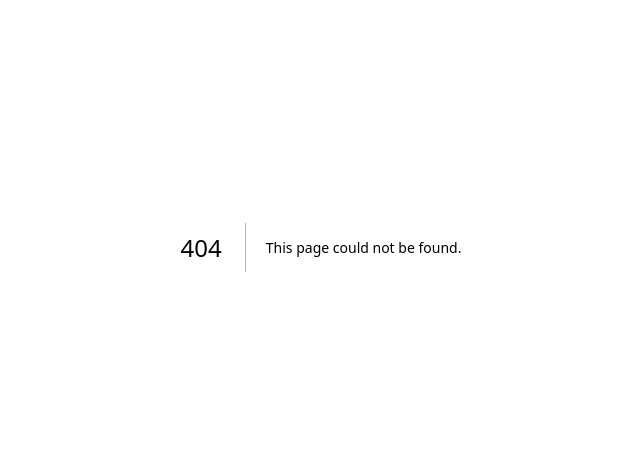
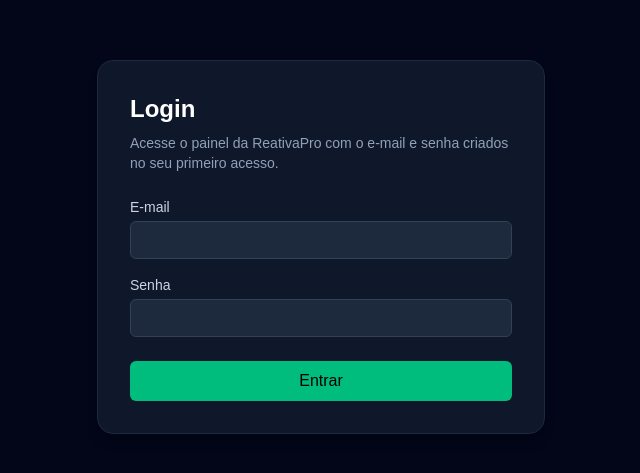
Before and after one commit to ReativaPro/reativapro, a Next.js app: page /login in a window 1280 px wide. Before the commit this address had no page. Shown: the part 153-626 px from the top of the page, without its empty margins (319-959 px from the left). Built offline with nearby package versions, Linux system fonts and the light colour scheme; no server answers.

Commit message:
cria login, dashboard e supabase client no front

```diff
--- /dev/null
+++ b/app/dashboard/page.tsx
@@ -0,0 +1,81 @@
+"use client"
+
+import { useEffect, useState } from "react"
+import { useRouter } from "next/navigation"
+import { supabase } from "@/lib/supabaseClient"
+
+export default function DashboardPage() {
+  const router = useRouter()
+  const [loading, setLoading] = useState(true)
+  const [userEmail, setUserEmail] = useState<string | null>(null)
+
+  useEffect(() => {
+    async function loadUser() {
+      const {
+        data: { user },
+      } = await supabase.auth.getUser()
+
+      if (!user) {
+        // Não logado → manda pro login
+        router.replace("/login")
+        return
+      }
+
+      setUserEmail(user.email ?? null)
+      setLoading(false)
+    }
+
+    loadUser()
+  }, [router])
+
+  async function handleLogout() {
+    await supabase.auth.signOut()
+    router.push("/login")
+  }
+
+  if (loading) {
+    return (
+      <div className="min-h-screen flex items-center justify-center bg-slate-950 text-slate-200">
+        Carregando painel...
+      </div>
+    )
+  }
+
+  return (
+    <div className="min-h-screen bg-slate-950 text-slate-100 flex flex-col">
+      <header className="w-full border-b border-slate-800 px-6 py-4 flex items-center justify-between">
+        <h1 className="text-lg font-semibold">ReativaPro — Painel</h1>
+        <div className="flex items-center gap-3 text-sm">
+          {userEmail && <span className="text-slate-400">{userEmail}</span>}
+          <button
+            onClick={handleLogout}
+            className="px-3 py-1 rounded-md bg-slate-800 hover:bg-slate-700 text-xs"
+          >
+            Sair
+          </button>
+        </div>
+      </header>
+
+      <main className="flex-1 px-6 py-6">
+        <h2 className="text-xl font-semibold mb-2">Bem-vindo ao ReativaPro</h2>
+        <p className="text-slate-400 mb-4 text-sm">
+          Aqui é onde você vai ver seus clientes, conversas analisadas e
+          oportunidades de recuperação. Por enquanto, este é só o esqueleto
+          inicial do painel.
+        </p>
+
+        <div className="border border-slate-800 rounded-xl p-4 bg-slate-900/40">
+          <p className="text-sm text-slate-300">
+            Próximos módulos que vamos colocar aqui:
+          </p>
+          <ul className="text-sm text-slate-400 mt-2 list-disc pl-5 space-y-1">
+            <li>Lista de leads com cores (verde/amarelo/vermelho/cinza)</li>
+            <li>Mensagens prontas para recuperar cada tipo de cliente</li>
+            <li>Indicador de quem realmente quis comprar</li>
+            <li>Módulo de Análise de Conversas (Camada 8)</li>
+          </ul>
+        </div>
+      </main>
+    </div>
+  )
+}
--- /dev/null
+++ b/app/login/page.tsx
@@ -0,0 +1,107 @@
+"use client"
+
+import { useState } from "react"
+import { useRouter } from "next/navigation"
+import { supabase } from "@/lib/supabaseClient"
+
+export default function LoginPage() {
+  const router = useRouter()
+
+  const [email, setEmail] = useState("")
+  const [password, setPassword] = useState("")
+  const [loading, setLoading] = useState(false)
+  const [error, setError] = useState<string | null>(null)
+
+  async function handleSubmit(e: React.FormEvent) {
+    e.preventDefault()
+    setError(null)
+
+    if (!email || !password) {
+      setError("Preencha e-mail e senha.")
+      return
+    }
+
+    try {
+      setLoading(true)
+
+      const { data, error } = await supabase.auth.signInWithPassword({
+        email,
+        password,
+      })
+
+      if (error) {
+        // Tratamento de erros comuns
+        if (error.message.toLowerCase().includes("invalid login credentials")) {
+          setError("E-mail ou senha inválidos.")
+        } else {
+          console.error("Erro no login:", error)
+          setError("Não foi possível entrar. Tente novamente.")
+        }
+        return
+      }
+
+      if (!data.session) {
+        setError("Sessão não criada. Tente novamente.")
+        return
+      }
+
+      // Login OK → manda pro dashboard
+      router.push("/dashboard")
+    } catch (err) {
+      console.error(err)
+      setError("Erro de conexão. Verifique sua internet e tente novamente.")
+    } finally {
+      setLoading(false)
+    }
+  }
+
+  return (
+    <div className="min-h-screen flex items-center justify-center bg-slate-950">
+      <div className="w-full max-w-md bg-slate-900 p-8 rounded-2xl shadow-lg border border-slate-800">
+        <h1 className="text-2xl font-semibold text-white mb-2">Login</h1>
+        <p className="text-slate-400 text-sm mb-6">
+          Acesse o painel da ReativaPro com o e-mail e senha criados no seu
+          primeiro acesso.
+        </p>
+
+        <form onSubmit={handleSubmit} className="space-y-4">
+          <div>
+            <label className="block text-sm text-slate-300 mb-1">E-mail</label>
+            <input
+              type="email"
+              className="w-full rounded-md bg-slate-800 border border-slate-700 px-3 py-2 text-sm text-white outline-none focus:ring-2 focus:ring-emerald-500"
+              value={email}
+              onChange={(e) => setEmail(e.target.value)}
+              required
+            />
+          </div>
+
+          <div>
+            <label className="block text-sm text-slate-300 mb-1">Senha</label>
+            <input
+              type="password"
+              className="w-full rounded-md bg-slate-800 border border-slate-700 px-3 py-2 text-sm text-white outline-none focus:ring-2 focus:ring-emerald-500"
+              value={password}
+              onChange={(e) => setPassword(e.target.value)}
+              required
+            />
+          </div>
+
+          {error && (
+            <div className="text-sm text-red-400 bg-red-950/40 border border-red-700 rounded-md px-3 py-2">
+              {error}
+            </div>
+          )}
+
+          <button
+            type="submit"
+            disabled={loading}
+            className="w-full rounded-md bg-emerald-500 hover:bg-emerald-600 disabled:opacity-60 disabled:cursor-not-allowed text-black font-medium py-2 mt-2 transition"
+          >
+            {loading ? "Entrando..." : "Entrar"}
+          </button>
+        </form>
+      </div>
+    </div>
+  )
+}
--- /dev/null
+++ b/lib/supabaseClient.ts
@@ -0,0 +1,8 @@
+"use client"
+
+import { createClient } from "@supabase/supabase-js"
+
+const url = process.env.NEXT_PUBLIC_SUPABASE_URL!
+const anonKey = process.env.NEXT_PUBLIC_SUPABASE_ANON_KEY!
+
+export const supabase = createClient(url, anonKey)
```
